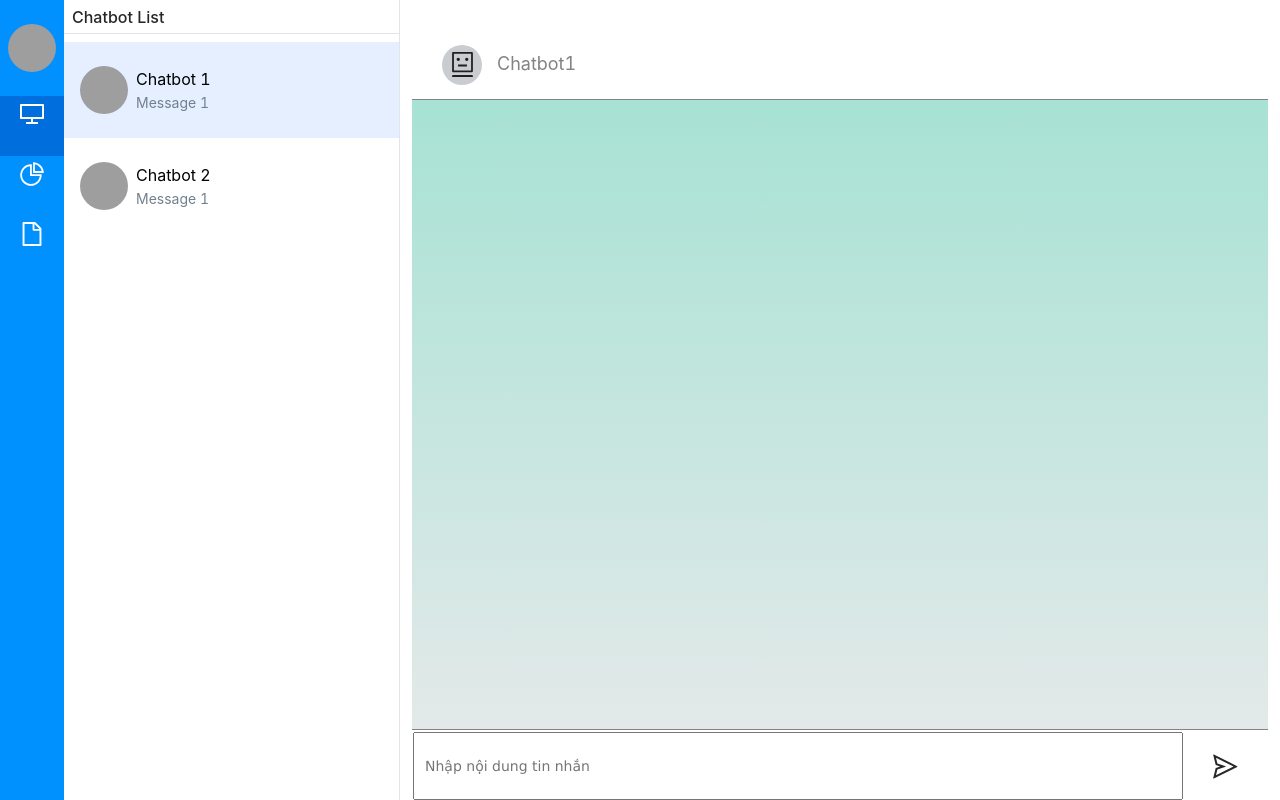
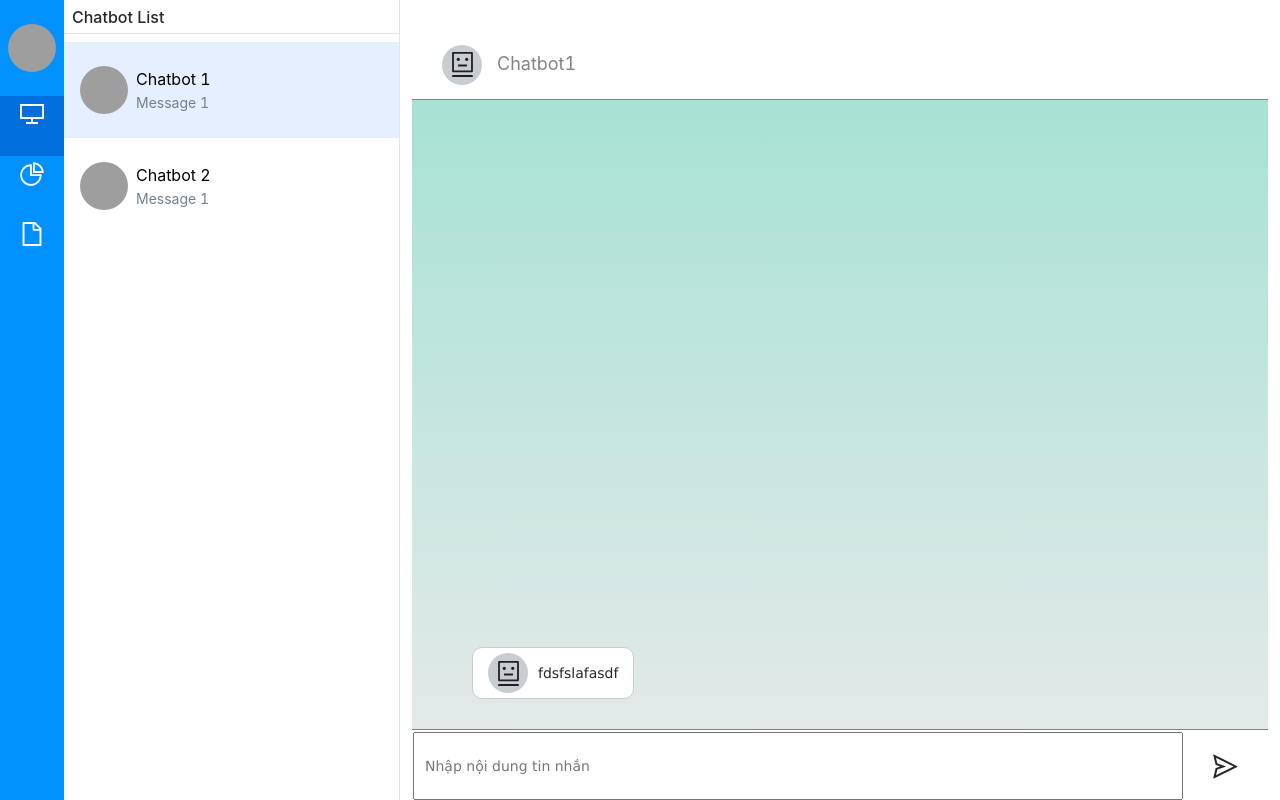
Before and after one commit to 1712832wine/webchat, a React (Create React App) app: page /dashboard/chatbot1 in a window 1280 px wide. Built offline with nearby package versions, Linux system fonts and the light colour scheme; grey boxes are pictures that could not be loaded.

Commit message:
fix action

```diff
--- a/src/views/components/Content/MessageBox/MessageBox.js
+++ b/src/views/components/Content/MessageBox/MessageBox.js
@@ -9,6 +9,7 @@ import "./MessageBox.scss";
 
 export default function MessageBox() {
     const [messageList, setMessageList] = useState([]);
+    const [response_message] = useState("");
     return (
         <div className="message-box-wrapper">
             <div className="message-box">
@@ -17,6 +18,7 @@ export default function MessageBox() {
                 <MessageBoxTexting
                     messageList={messageList}
                     setMessageList={setMessageList}
+                    response_message={response_message}
                 />
             </div>
         </div>
--- a/src/views/components/Content/MessageBox/MessageBoxTexting/MessageBoxTexting.js
+++ b/src/views/components/Content/MessageBox/MessageBoxTexting/MessageBoxTexting.js
@@ -2,13 +2,18 @@
 import React, { useEffect, useState } from "react";
 import { SendOutlined } from "@ant-design/icons";
 import { connect } from "react-redux";
-import { sendMessageAction } from "../../../../../actions/messages";
+import { sendMessageAction } from "../../../../../actions";
 // others
 import "./MessageBoxTexting.scss";
 
-function MessageBoxTexting({ messageList, setMessageList }) {
+function MessageBoxTexting({
+    messageList,
+    setMessageList,
+    response_message,
+    sendMessageAction,
+}) {
     const [message, setMessage] = useState("");
-    const handleSubmit = (e) => {
+    const handleSubmit = () => {
         // e.preventDefault();
         const text = message.trim();
         if (text !== "") {
@@ -20,11 +25,11 @@ function MessageBoxTexting({ messageList, setMessageList }) {
             sendMessageAction({ text });
         }
     };
-    // useEffect(() => {
-    // const list = messageList;
-    // const newList = [{ type: 2, text: "fdsfslafasdf" }, ...messageList];
-    // setMessageList(newList);
-    // });
+    useEffect(() => {
+        const list = messageList;
+        const newList = [{ type: 2, text: "fdsfslafasdf" }, ...messageList];
+        setMessageList(newList);
+    }, [response_message]);
     const handleChange = (e) => {
         setMessage(e.target.value);
     };
@@ -50,7 +55,7 @@ function MessageBoxTexting({ messageList, setMessageList }) {
 
 function mapStateToProps(state) {
     return {
-        // response_messages: state.messages.response_messages,
+        response_message: state.messages.response_message,
     };
 }
 
```
